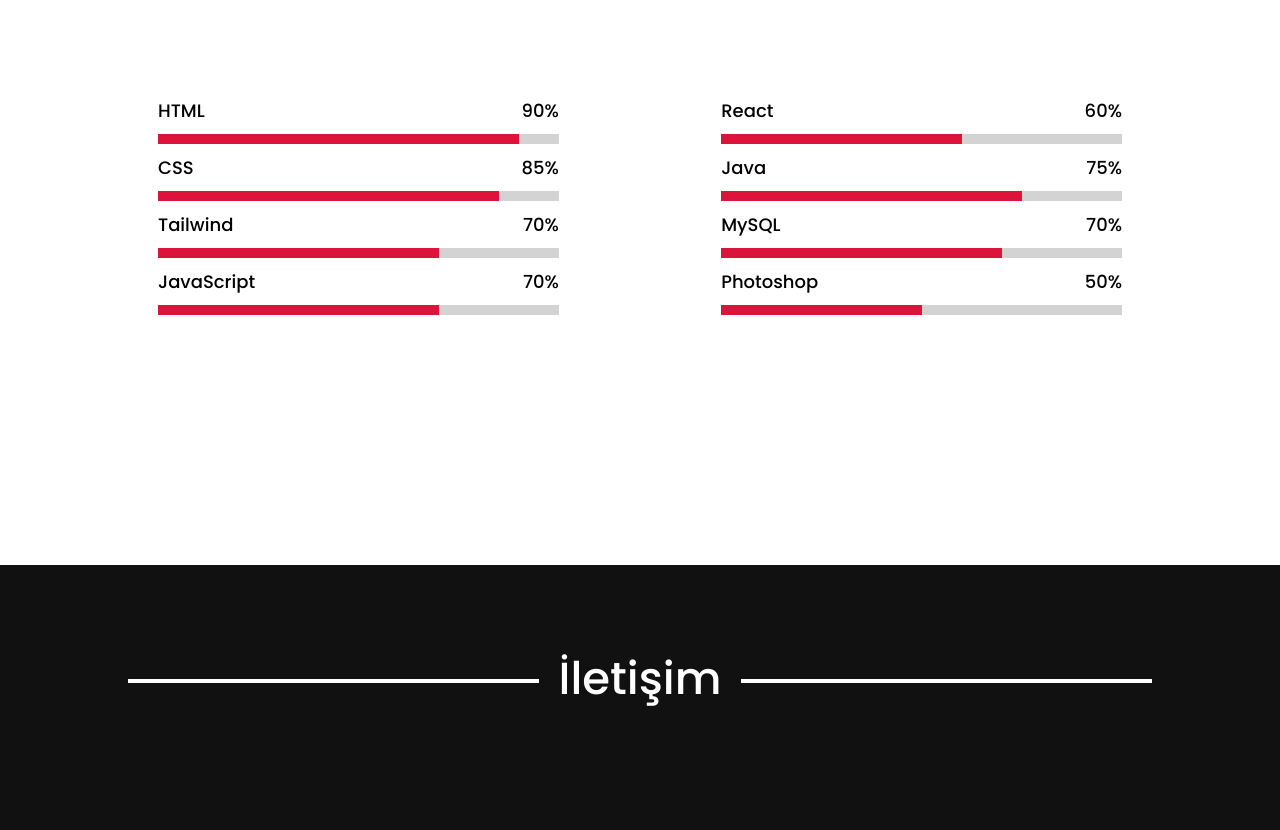
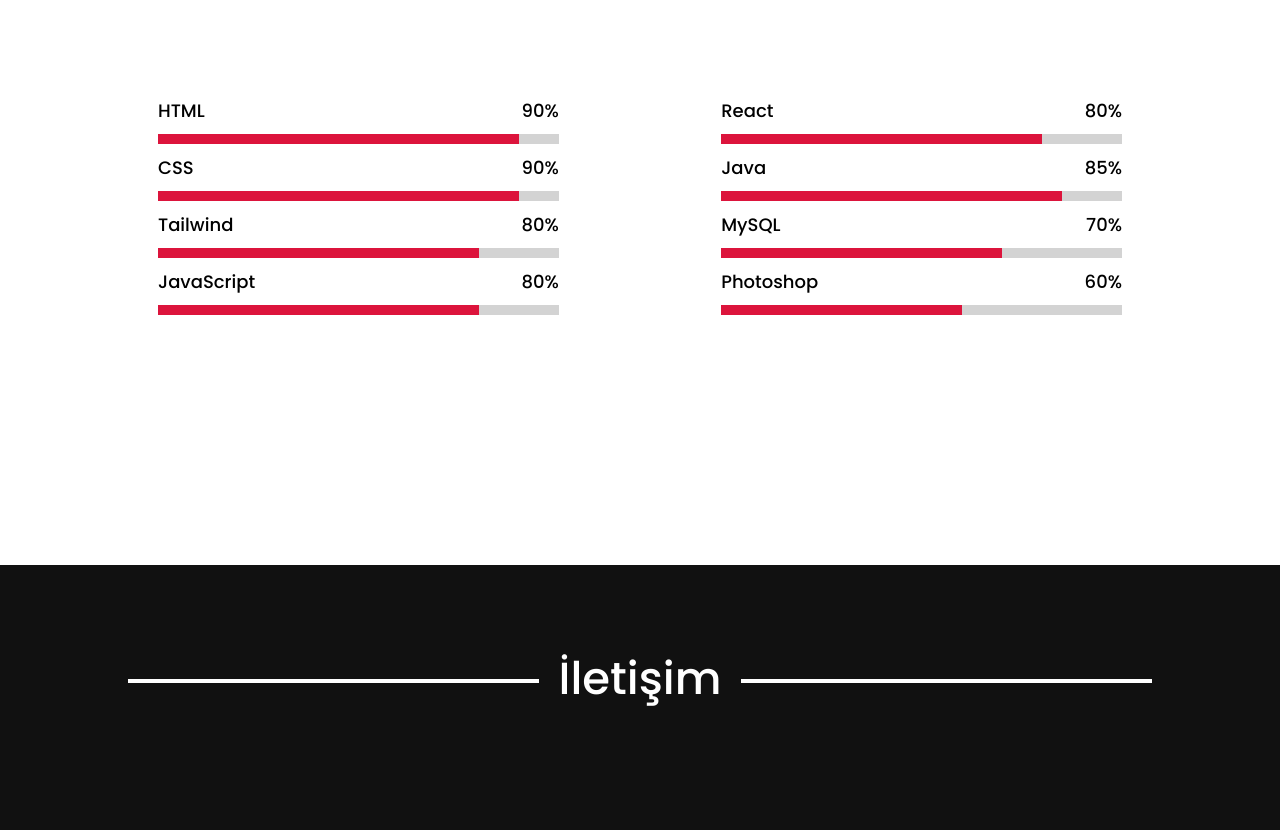
Before and after one commit to mustafahincal/mustafahincal.github.io, a plain HTML site: page index.html in a window 1280 px wide. Shown: the part 2837-3667 px from the top of the page. Drawn offline with nearby package versions, Linux system fonts and the light colour scheme.

Commit message:
update  style.css

```diff
--- a/index.html
+++ b/index.html
@@ -169,21 +169,21 @@
                <div class="bar">
                   <div class="info">
                      <span>CSS</span>
-                     <span>85%</span>
+                     <span>90%</span>
                   </div>
                   <div class="line css"></div>
                </div>
                <div class="bar">
                   <div class="info">
                      <span>Tailwind</span>
-                     <span>70%</span>
+                     <span>80%</span>
                   </div>
-                  <div class="line bootstrap"></div>
+                  <div class="line tailwind"></div>
                </div>
                <div class="bar">
                   <div class="info">
                      <span>JavaScript</span>
-                     <span>70%</span>
+                     <span>80%</span>
                   </div>
                   <div class="line js"></div>
                </div>
@@ -192,14 +192,14 @@
                <div class="bar">
                   <div class="info">
                      <span>React</span>
-                     <span>60%</span>
+                     <span>80%</span>
                   </div>
                   <div class="line react"></div>
                </div>
                <div class="bar">
                   <div class="info">
                      <span>Java</span>
-                     <span>75%</span>
+                     <span>85%</span>
                   </div>
                   <div class="line java"></div>
                </div>
@@ -213,7 +213,7 @@
                <div class="bar">
                   <div class="info">
                      <span>Photoshop</span>
-                     <span>50%</span>
+                     <span>60%</span>
                   </div>
                   <div class="line photoshop"></div>
                </div>
@@ -295,8 +295,9 @@
       <!--*Footer-->
       <footer>
          <div class="footer" id="footer">
-            <span>Copyright
-               <span class="far fa-copyright"></span> 2022 Tüm Hakları Saklıdır.
+            <span
+               >Copyright <span class="far fa-copyright"></span> 2022 Tüm
+               Hakları Saklıdır.
             </span>
          </div>
       </footer>
--- a/style.css
+++ b/style.css
@@ -462,29 +462,29 @@ li {
 }
 
 .skills .s-c-l .css::before {
-   width: 85%;
+   width: 90%;
 }
 
-.skills .s-c-l .bootstrap::before {
-   width: 70%;
+.skills .s-c-l .tailwind::before {
+   width: 80%;
 }
 
 .skills .s-c-l .js::before {
-   width: 70%;
+   width: 80%;
 }
 .skills .s-c-r .react::before {
-   width: 60%;
+   width: 80%;
 }
 
 .skills .s-c-r .java::before {
-   width: 75%;
+   width: 85%;
 }
 
 .skills .s-c-r .mysql::before {
    width: 70%;
 }
 .skills .s-c-r .photoshop::before {
-   width: 50%;
+   width: 60%;
 }
 
 /**Contact*/
```
